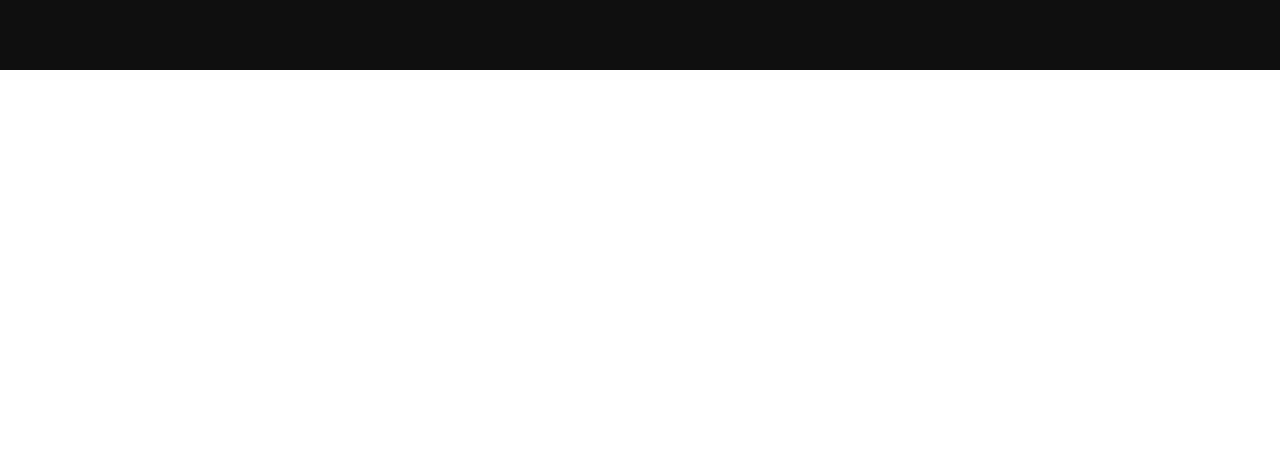
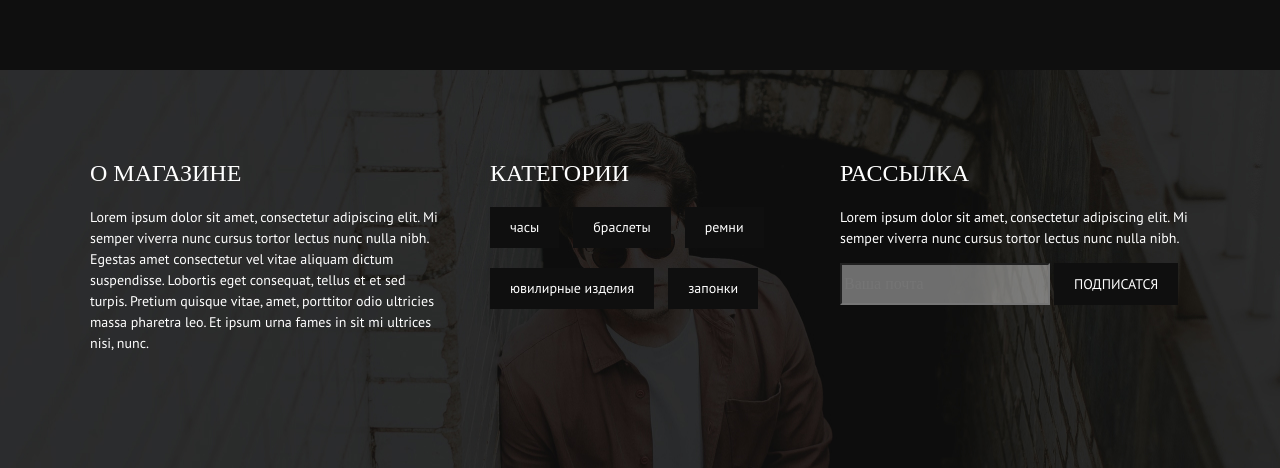
Before and after one commit to GoodGopnik/diploma, a website: page app/index.html in a window 1280 px wide. Shown: the part 4966-5434 px from the top of the page. Before the commit the page ends 5036 px from the top, so only its background shows below. Drawn offline with nearby package versions, Linux system fonts and the light colour scheme; a web font is replaced by a local one.

Commit message:
сделал макет без подвала для фигмы

```diff
--- a/app/index.html
+++ b/app/index.html
@@ -194,6 +194,36 @@
     </div>
   </div>
 </section>
+<!------------------------------- contact ------------------------------------->
+<section class="contact">
+  <div class="container">
+    <div class="contact-absolute">
+      <div class="shop">
+        <h2>о магазине</h2>
+        <p>Lorem ipsum dolor sit amet, consectetur adipiscing elit. Mi semper viverra nunc cursus tortor lectus nunc nulla nibh. Egestas amet consectetur vel vitae aliquam dictum suspendisse. Lobortis eget consequat, tellus et et sed turpis. Pretium quisque vitae, amet, porttitor odio ultricies massa pharetra leo. Et ipsum urna fames in sit mi ultrices nisi, nunc.</p>
+      </div>
+      <div class="categories">
+        <h2>категории</h2>
+          <div class="categories-bt">
+            <a href="#">часы</a>
+            <a href="#">браслеты</a>
+            <a href="#">ремни</a>
+            <a href="#">ювилирные изделия</a>
+            <a href="#">запонки</a>
+          </div>
+      </div>
+      <div class="mailing">
+        <h2>Рассылка</h2>
+        <p>Lorem ipsum dolor sit amet, consectetur adipiscing elit. Mi semper viverra nunc cursus tortor lectus nunc nulla nibh.</p>
+        <div class="mailling-bt">
+          <input type="email" placeholder="Ваша почта" required class="email">
+          <a href="#">подписатся</a>
+        </div>
+      </div>
+    </div>
+  </div>
+</section>
+
 
 
 </div><!-- end wrapper -->
--- a/app/scss/_media.scss
+++ b/app/scss/_media.scss
@@ -17,6 +17,18 @@
         a {
             padding-bottom: 10px;
         }
+    }
+}
+@media (max-width: 1050px) {
+    .contact {
+        background: $black4-color;
+    }
+    .contact-absolute {
+        display: flex;
+        flex-direction: column;
+        align-items: center;
+        background: $black4-color;
+        text-align: center;
     }
 }
 @media (max-width: 850px) {
@@ -101,6 +113,14 @@
             display: none;
         }
     }
+    .mailling-bt {
+        display: flex;
+        flex-direction: column;
+        align-items: center;
+        a {
+            margin-top: 20px;
+        }
+    }
 }
 @media (max-width: 350px) {
     .new-collection {
--- a/app/scss/style.scss
+++ b/app/scss/style.scss
@@ -449,6 +449,111 @@
         padding-right: 8px;
     }
 }
+////////////////////////////// contact
+.contact {
+    max-width: 1920px;
+    background: url(../img/contact/Rectangle15.jpg)center;
+    padding-top: 65px;
+    padding-bottom: 100px;
+    padding-left: 5px;
+    padding-right: 5px;
+    .contact-absolute {
+        display: flex;
+        justify-content: space-between;
+            .shop {
+                max-width: 350px;
+                h2 {
+                    font-size: 24px;
+                    line-height: 32px;
+                    font-family: $Playfair-Display;
+                    font-weight: 400;
+                    color: $wiht-color;
+                    text-transform: uppercase;
+                }
+                p {
+                    font-family: $PT-SANS;
+                    font-weight: 400;
+                    font-size: 14px;
+                    line-height: 21px;
+                    color: $wiht-color;
+                }
+            }
+            .categories {
+                max-width: 300px;
+                h2 {
+                    font-size: 24px;
+                    line-height: 32px;
+                    font-family: $Playfair-Display;
+                    font-weight: 400;
+                    color: $wiht-color;
+                    text-transform: uppercase;
+                }
+                .categories-bt {
+                    a {
+                        background: $black2-color;
+                        font-size: 14px;
+                        line-height: 21px;
+                        font-family: $PT-SANS;
+                        color: $wiht-color;
+                        font-weight: 400;
+                        padding: 10px 20px;
+                        display: inline-block;
+                        margin-bottom: 20px;
+                        margin-right: 10px;
+                        text-decoration: none;
+                    }
+                    a:hover {
+                        background: $wiht-color;
+                        color: $black-color;
+                        transition: 0.9s;
+                    }
+                }
+            }
+            .mailing {
+                max-width: 350px;
+                h2 {
+                    font-size: 24px;
+                    line-height: 32px;
+                    font-family: $Playfair-Display;
+                    font-weight: 400;
+                    color: $wiht-color;
+                    text-transform: uppercase;
+                }
+                p {
+                    font-family: $PT-SANS;
+                    font-weight: 400;
+                    font-size: 14px;
+                    line-height: 21px;
+                    color: $wiht-color;
+                }
+                .mailling-bt {
+                    input {
+                        background: rgba(255, 255, 255, 0.4); /* Цвет фона и значение прозрачности */
+                        color: $wiht-color;
+                        outline: none;
+                        width: 210px;
+                        height: 42px;
+                    }
+                    a {
+                        padding: 12px 20px;
+                        background: $black2-color;
+                        color: $wiht-color;
+                        font-weight: 400;
+                        font-family: $PT-SANS;
+                        font-size: 14px;
+                        line-height: 21px;
+                        text-decoration: none;
+                        text-transform: uppercase;
+                    }
+                    a:hover {
+                        background: $wiht-color;
+                        color: $black-color;
+                        transition: 0.9s;
+                    }
+                }
+            }
+    }
+}
 
 
 @import "media";
```
Also changed, not shown: app/css/style.min.css, app/img/contact/Rectangle15.jpg (added).
